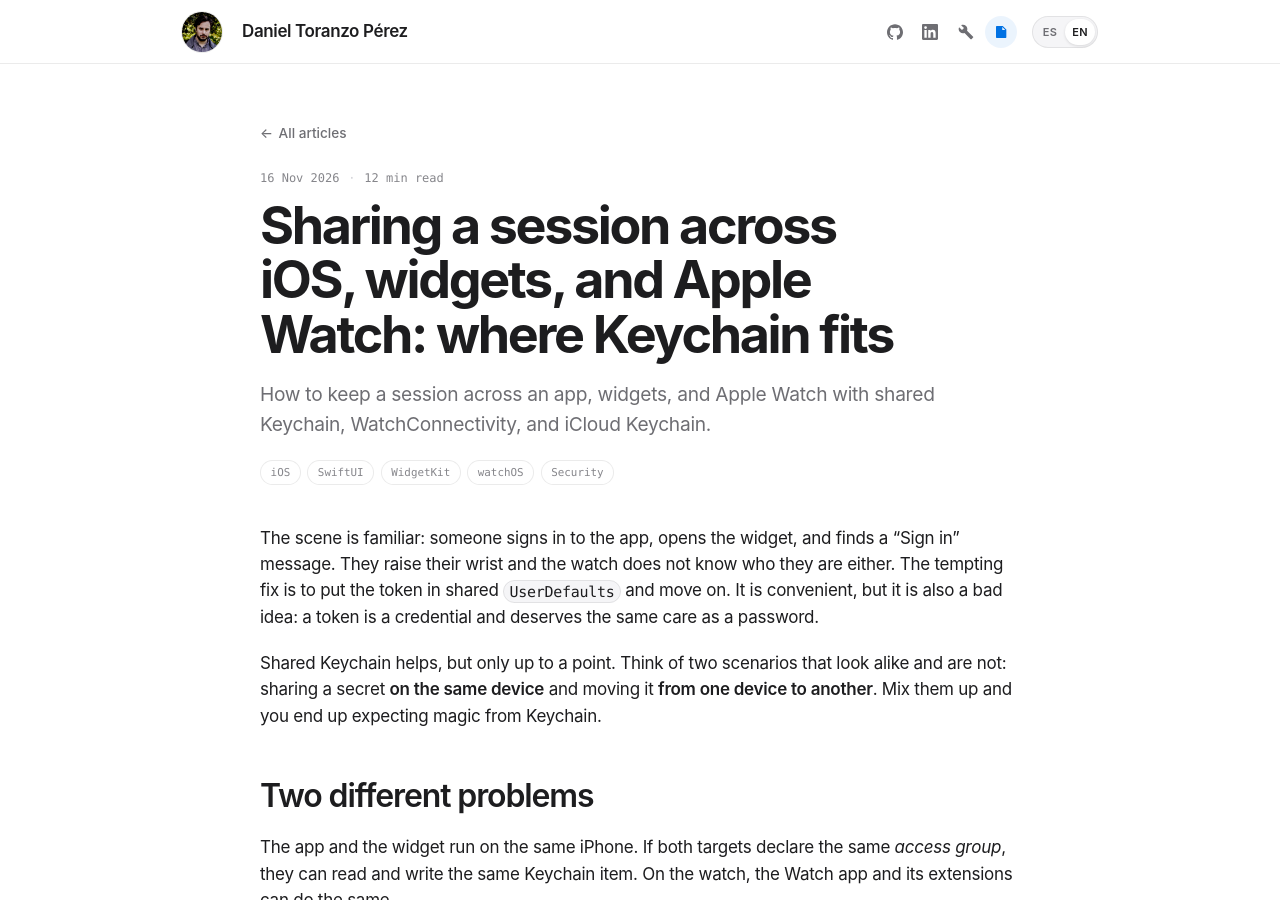
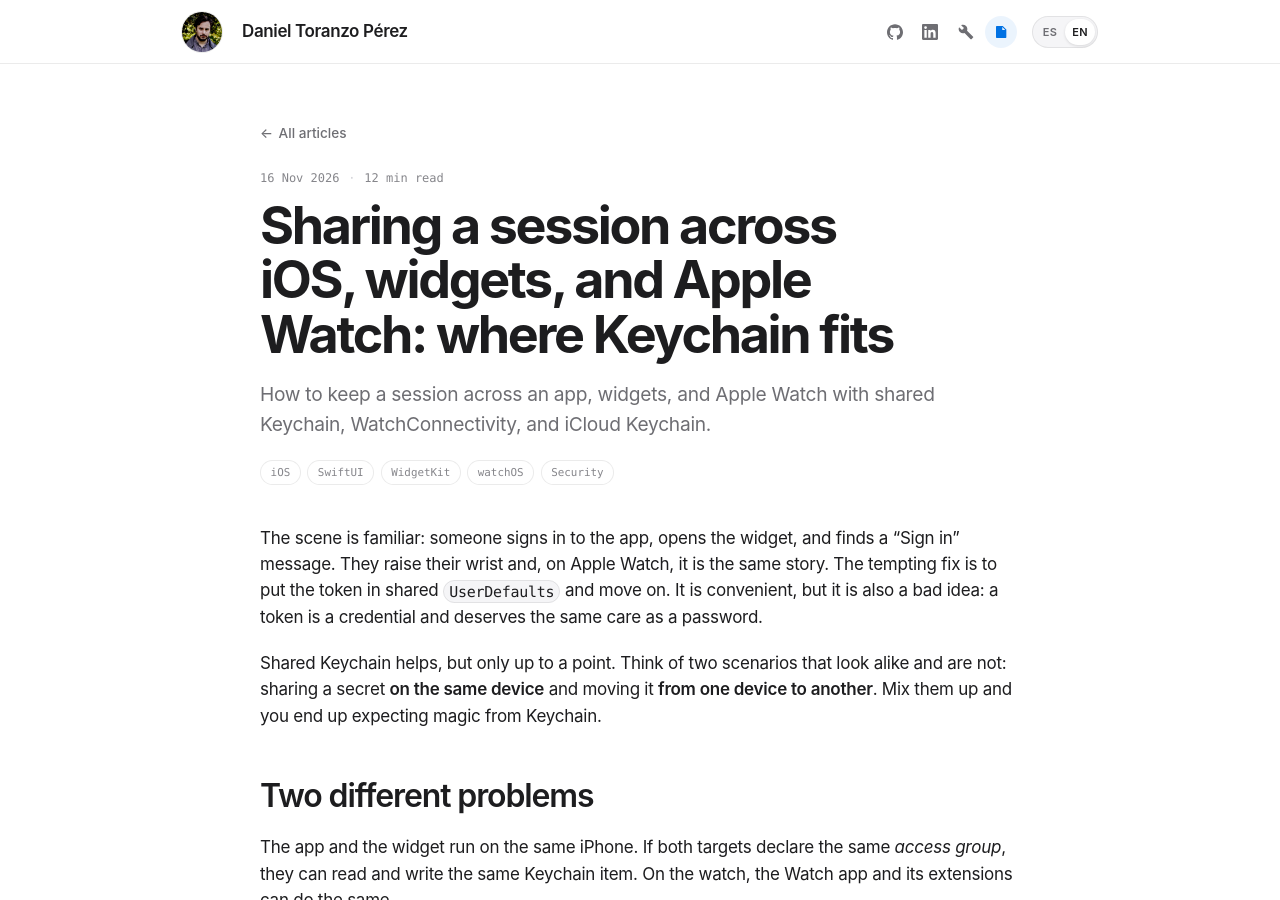
Before and after one commit to obocat/daniel_toranzo_perez, a Jekyll site: the page built from _posts/2026-11-16-sesion-compartida-widgets-apple-watch-keychain.markdown, in a window 1280 px wide and 900 px high. Built offline with Jekyll 4.4.1, drawn with Linux system fonts in a browser that asks for light colours.

Commit message:
docs: tighten Apple Watch intro wording (#33)

```diff
--- a/_posts/2026-11-16-sesion-compartida-widgets-apple-watch-keychain.markdown
+++ b/_posts/2026-11-16-sesion-compartida-widgets-apple-watch-keychain.markdown
@@ -13,7 +13,7 @@ reading_time: 12
 
 <div class="lang-es" lang="es" markdown="1">
 
-La escena se repite: alguien inicia sesión en la app, abre el widget y se encuentra con un «Inicia sesión». Levanta la muñeca y el reloj tampoco sabe quién es. La tentación es guardar el token en un `UserDefaults` compartido y seguir adelante. Es cómodo, pero también es una mala idea: un token es una credencial y merece el mismo trato que una contraseña.
+La escena se repite: alguien inicia sesión en la app, abre el widget y se encuentra con un «Inicia sesión». Levanta la muñeca y en el Apple Watch, más de lo mismo. La tentación es guardar el token en un `UserDefaults` compartido y seguir adelante. Es cómodo, pero también es una mala idea: un token es una credencial y merece el mismo trato que una contraseña.
 
 Keychain compartido ayuda, pero solo hasta cierto punto. Piensa en dos escenarios que se parecen y no son iguales: compartir un secreto **dentro del mismo dispositivo** y moverlo **de un dispositivo a otro**. Si los mezclas, acabas esperando magia del Keychain.
 
@@ -332,7 +332,7 @@ Keychain compartido no lo resuelve todo por sí solo. Es una pieza excelente par
 
 <div class="lang-en" lang="en" markdown="1">
 
-The scene is familiar: someone signs in to the app, opens the widget, and finds a “Sign in” message. They raise their wrist and the watch does not know who they are either. The tempting fix is to put the token in shared `UserDefaults` and move on. It is convenient, but it is also a bad idea: a token is a credential and deserves the same care as a password.
+The scene is familiar: someone signs in to the app, opens the widget, and finds a “Sign in” message. They raise their wrist and, on Apple Watch, it is the same story. The tempting fix is to put the token in shared `UserDefaults` and move on. It is convenient, but it is also a bad idea: a token is a credential and deserves the same care as a password.
 
 Shared Keychain helps, but only up to a point. Think of two scenarios that look alike and are not: sharing a secret **on the same device** and moving it **from one device to another**. Mix them up and you end up expecting magic from Keychain.
 
```
